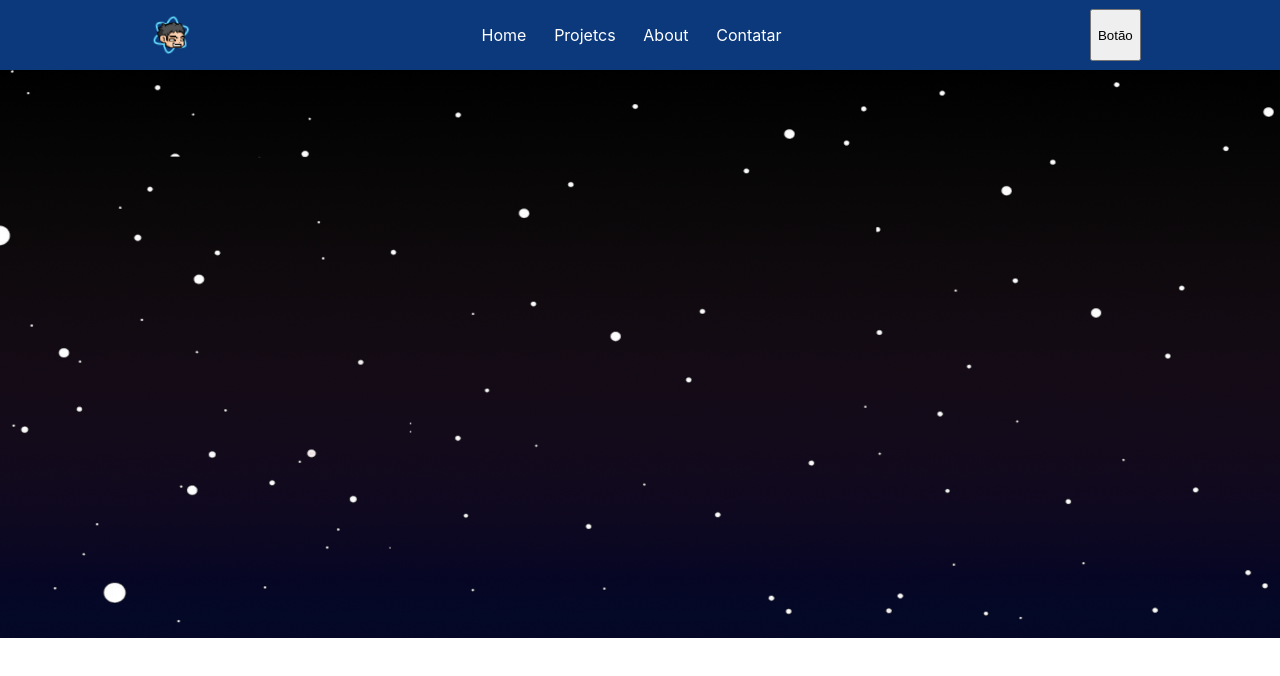
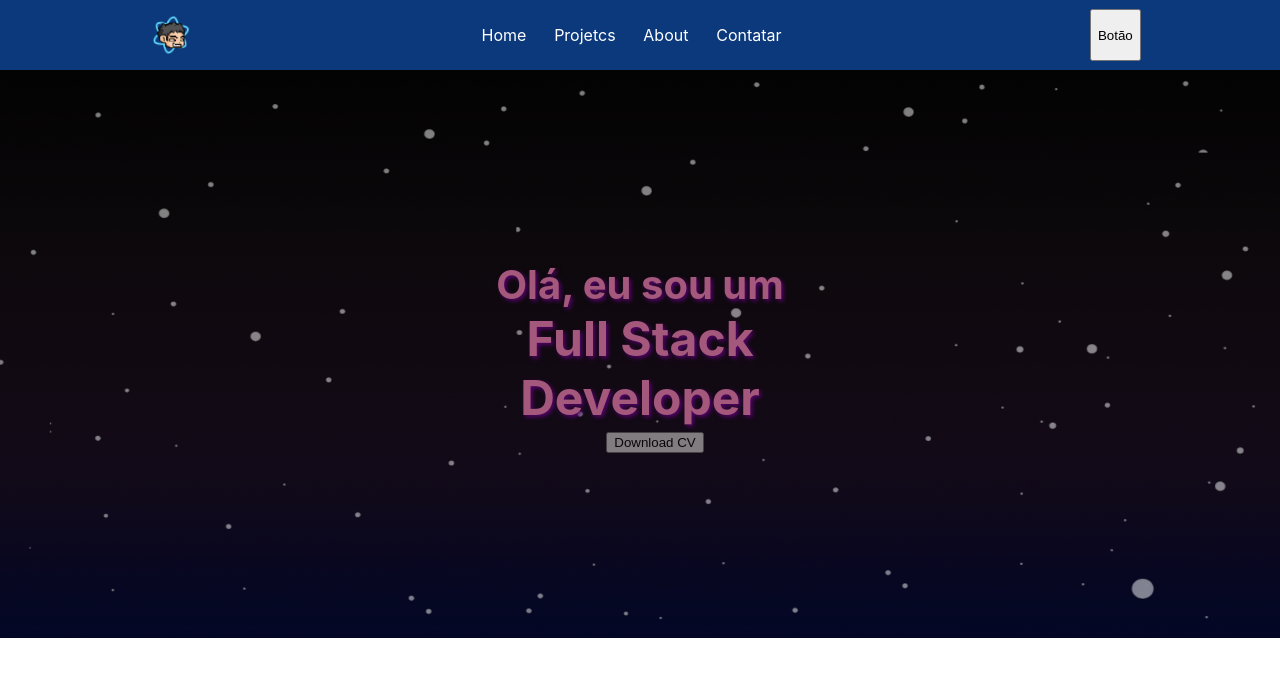
Before and after one commit to TH-ThiagoAlves/th-thiagoalves.github.io, a React (Create React App) app: page / in a window 1280 px wide. Shown: the top 676 px of the page. Built offline with nearby package versions, Linux system fonts and the light colour scheme.

Commit message:
feat: Titulo e B da parte de introdução e botão downlownd de Curriculo estilizados

```diff
--- a/src/components/Curriculum/index.js
+++ b/src/components/Curriculum/index.js
@@ -6,6 +6,10 @@ export default function Curriculum() {
     return (
         <section className="introdution-container">
             <img src={ estrelas } alt="estrelas" className="stars-animation" />
+            <h1>
+                <small>Olá, eu sou um</small> Full Stack Developer
+            </h1>
+            <button type="button">Download CV</button>
         </section>
     )
 }
--- a/src/components/Curriculum/style.css
+++ b/src/components/Curriculum/style.css
@@ -1,15 +1,42 @@
 .introdution-container {
+  width: 100%;
+  height: 568px;
   width: 100%;
   height: 568px;
   background-image: url('../../assests/img/fundo.png');
   position: relative;
   margin-top: 70px;
   overflow-x: hidden;
+  display: flex;
+  align-items: center;
+  flex-direction: column;
+  justify-content: center;
 }
+
+
 
 .stars-animation {
   animation: moveBackgrond 15s infinite ease-in-out alternate;
   position: absolute;
+  background: linear-gradient(180deg, rgb(7 6 7), rgb(19 11 20) 70%, rgb(4 7 37));
+  opacity: 0.5;
+}
+
+h1 {
+  color: rgb(164 88 123);
+  font-size: 300%;
+  text-shadow: 2px 2px 4px #58036e;
+  width: 24%;
+  height: 22vh;
+  margin: 0;
+  display: flex;
+  align-items: center;
+  justify-content: center;
+  flex-wrap: wrap;
+  text-align: center;
+  align-content: center;
+  place-items: center;
+  z-index: 10;
 }
 
 @keyframes moveBackgrond {
```
Lines whose indentation alone changed are shown as unchanged.
